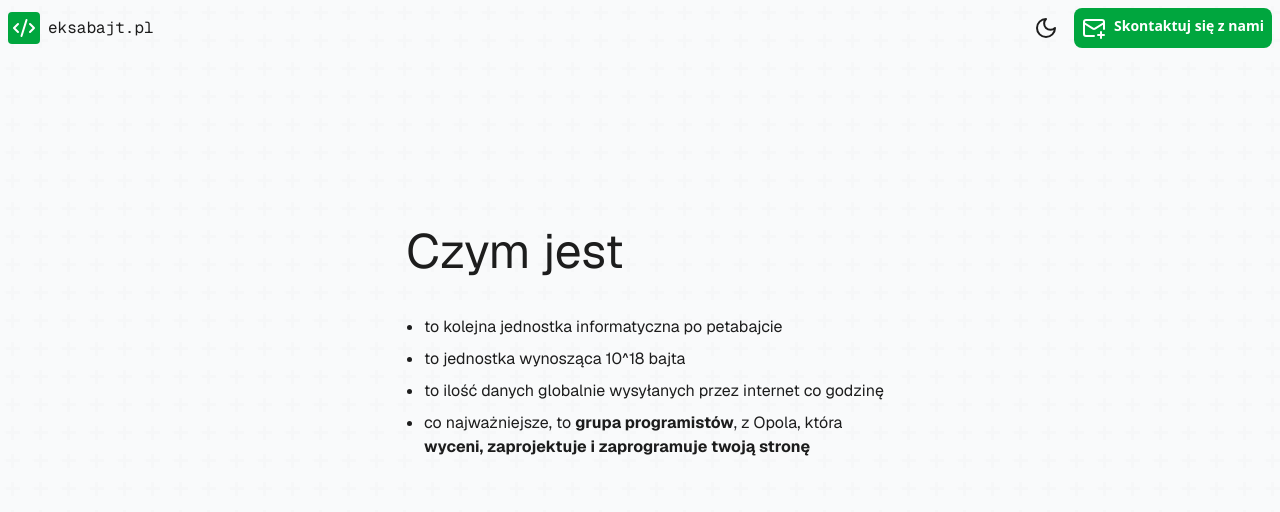
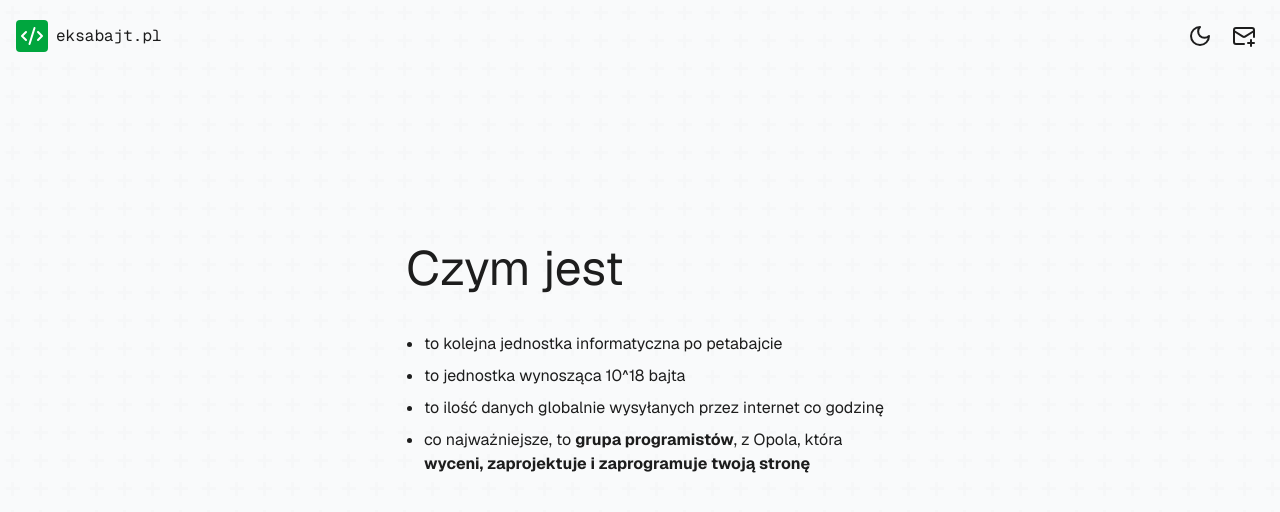
Before and after one commit to trn64x/dataManagement, a Next.js app: page / in a window 1280 px wide. Shown: the top 512 px of the page. Built offline with nearby package versions, Linux system fonts and the light colour scheme.

Commit message:
Updated header icons and cta button

```diff
--- /dev/null
+++ b/src/components/buttons/ContactIconButton.tsx
@@ -0,0 +1,21 @@
+import { MailPlus } from "lucide-react";
+import { twMerge } from "tailwind-merge";
+
+type ContactIconProps = {
+    className?:string;
+}
+
+export default function ContactIconButton({className}: ContactIconProps){
+    return (
+        <a href="#contact">
+          <button
+            className={twMerge(
+              "p-2 font-bold items-center max-w-md flex flex-row gap-2 cursor-pointer w-full rounded-lg",
+              className
+            )}
+          >
+            <MailPlus  />
+          </button>
+        </a>
+      );
+}
--- a/src/components/buttons/CtaButton.tsx
+++ b/src/components/buttons/CtaButton.tsx
@@ -1,23 +1,23 @@
-"use client";
-
 import { MailPlus } from "lucide-react";
 import { twMerge } from "tailwind-merge";
 
 type CtaButtonProps = {
   className?: string;
   full?: boolean;
+  text?:string;
 };
-export default function CtaButton({ className, full = true }: CtaButtonProps) {
+
+export default function CtaButton({ className,text, full = true }: CtaButtonProps) {
   return (
     <a href="#contact">
       <button
         className={twMerge(
-          "p-3 font-bold max-w-md text-white flex flex-row gap-2 bg-green-600 hover:bg-green-500 transition-color cursor-pointer w-full rounded-lg border-1",
+          "p-3 font-bold items-center max-w-md text-white flex flex-row gap-2 bg-green-600 hover:bg-green-500 transition-color cursor-pointer w-full rounded-lg",
           className
         )}
       >
-        <MailPlus />
-        {full && <p>Skontaktuj się z nami</p>}
+        <MailPlus  />
+        {full && <p>{text || "Skontaktuj się z nami" }</p>}
       </button>
     </a>
   );
--- a/src/components/header/Header.tsx
+++ b/src/components/header/Header.tsx
@@ -5,6 +5,7 @@ import CtaButton from "../buttons/CtaButton";
 import { ThemeToggle } from "../buttons/ThemeToggle";
 import useLiftOff from "../hooks/useLiftOff";
 import { Code2 } from "lucide-react";
+import ContactIconButton from "../buttons/ContactIconButton";
 
 export default function Header() {
   const { liftOff } = useLiftOff();
@@ -13,7 +14,7 @@ export default function Header() {
 
   return (
     <div
-      className={` transition-all flex-row flex items-center justify-between sticky top-0 left-0 z-10 w-full  dark:border-stone-800 border-stone-300 p-2  border-b-0 ${
+      className={` transition-all flex-row flex items-center justify-between sticky top-0 left-0 z-10 w-full  dark:border-stone-800 border-stone-300 p-4  border-b-0 ${
         liftOff
           ? "dark:bg-stone-800/40 bg-stone-100/40 backdrop-blur-sm border-b-1"
           : ""
@@ -27,9 +28,9 @@ export default function Header() {
           {!isMobile && <span>eksabajt.pl</span>}
         </div>
       </a>
-      <div className="flex flex-row gap-2">
+      <div className="flex flex-row gap-1">
         <ThemeToggle />
-        <CtaButton full={isDesktop} className="text-sm p-1 p-2 border-0" />
+        <ContactIconButton/>
       </div>
     </div>
   );
```
